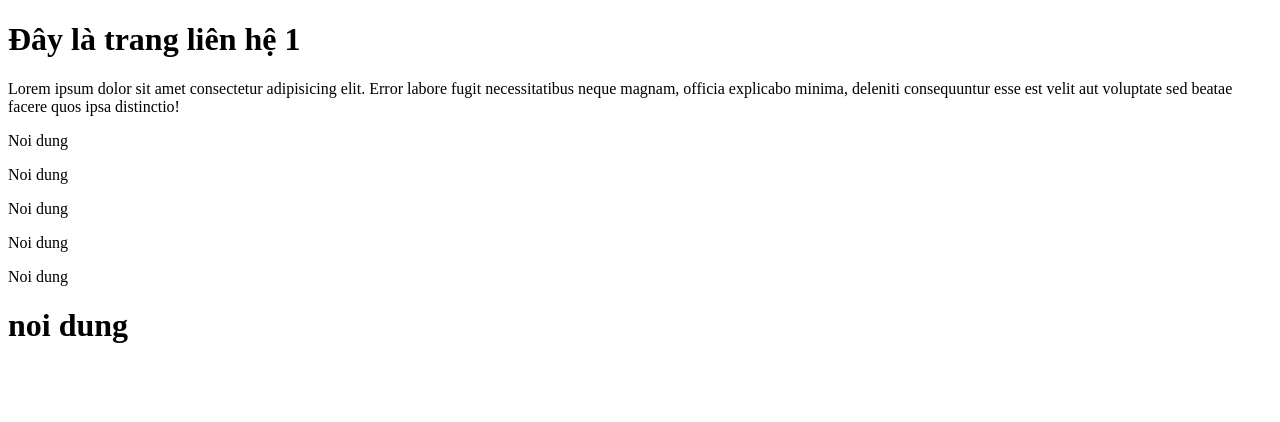
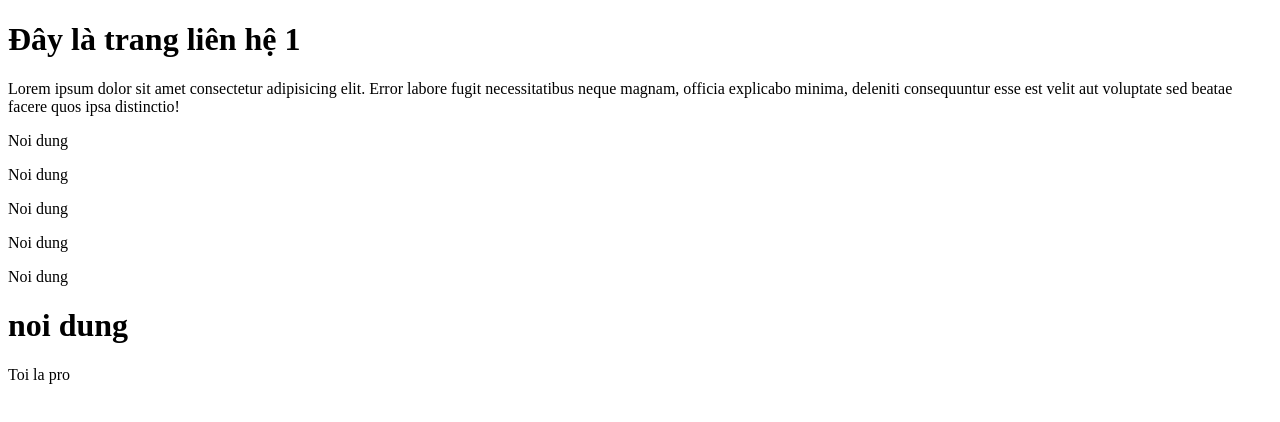
Before and after one commit to Bao910/project-mini-1.2-front-end, a plain HTML site: page contact.html in a window 1280 px wide. Drawn offline with Linux system fonts and the light colour scheme.

Commit message:
Update page

```diff
--- a/contact.html
+++ b/contact.html
@@ -14,5 +14,6 @@
     <p>Noi dung</p>
     <p>Noi dung</p>
     <h1>noi dung</h1>
+    <p>Toi la pro</p>
 </body>
 </html>
```
